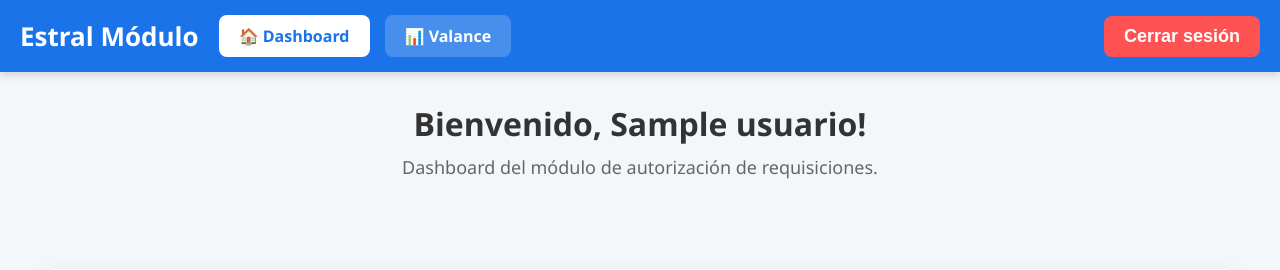
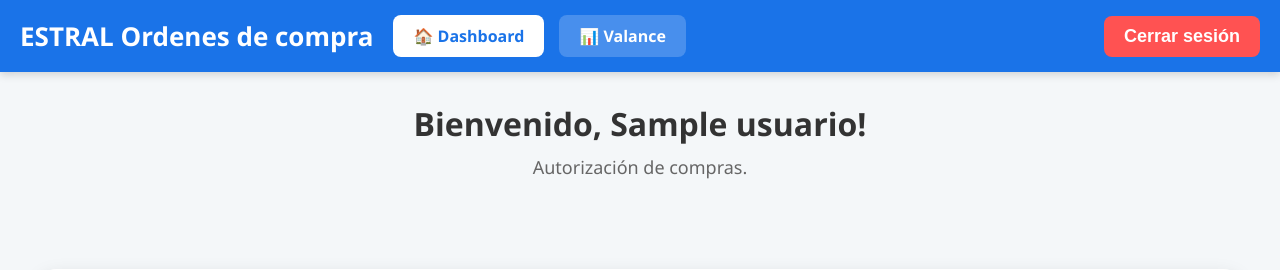
Before and after one commit to Alejandro-Ramirez-Gutierrez/estral_module, a FastAPI app: template templates/dashboard.html in a window 1280 px wide. Shown: the top 270 px of the page. Run offline with FastAPI, Linux system fonts and the light colour scheme; the template is opened without the code that fills it: most values are stand-ins (such as "Sample title", 1, 10 or a date in 2020).

Commit message:
Se agregan cambios en dashboard y KPIS

```diff
--- a/main.py
+++ b/main.py
@@ -107,7 +107,7 @@ def validar_acceso_valance(payload):
     k_empleado = payload.get("K_Empleado")
     k_area = payload.get("K_Area")
     AREAS_PERMITIDAS = [99, 20, 22, 23]
-    EMPLEADOS_PERMITIDOS = [8811, 8870, 8740,4,5]
+    EMPLEADOS_PERMITIDOS = [8811, 8661, 8870, 8740,4,5]
     return (k_area in AREAS_PERMITIDAS) or (k_empleado in EMPLEADOS_PERMITIDOS)
 
 @app.get("/valance", response_class=HTMLResponse)
@@ -186,7 +186,7 @@ def valance_datos(mes: str = Query("", description="Mes en formato YYYY-MM"), ac
         "Sin_Recepcion": resumen_sp["SinRecepcion"]
     }
 
-    # Top proveedores en pesos (igual que antes)
+    # Top proveedores en pesos
     query_top_prov = f"""
     SELECT P.D_Proveedor,
            SUM(O.precio_total_orden_compra *
--- a/templates/dashboard.html
+++ b/templates/dashboard.html
@@ -176,7 +176,7 @@ button.cancelar:hover { background-color:#c82333; }
 
 <!-- Navbar -->
 <nav>
-    <div class="logo">Estral Módulo</div>
+    <div class="logo">ESTRAL Ordenes de compra</div>
     <div class="tabs">
         <a href="/dashboard" class="active">🏠 Dashboard</a>
         <a href="/valance">📊 Valance</a>
@@ -186,7 +186,7 @@ button.cancelar:hover { background-color:#c82333; }
 
 <header>
     <h1>Bienvenido, {{ usuario }}!</h1>
-    <p>Dashboard del módulo de autorización de requisiciones.</p>
+    <p>Autorización de compras.</p>
 </header>
 
 <main>
```
Also changed, not shown: templates/valance.html (+5 -5 lines), 13 other files.
